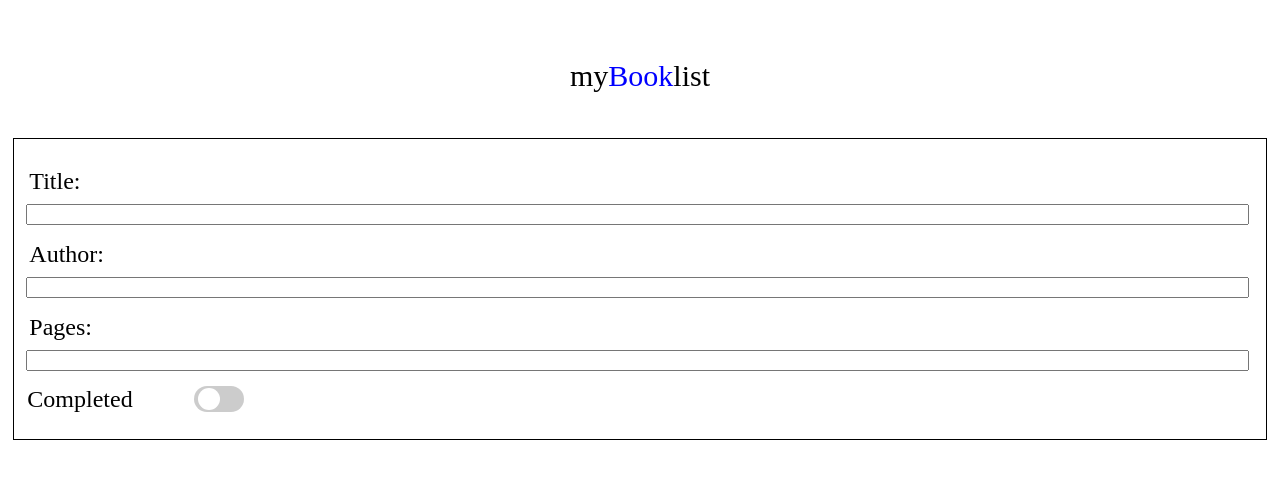
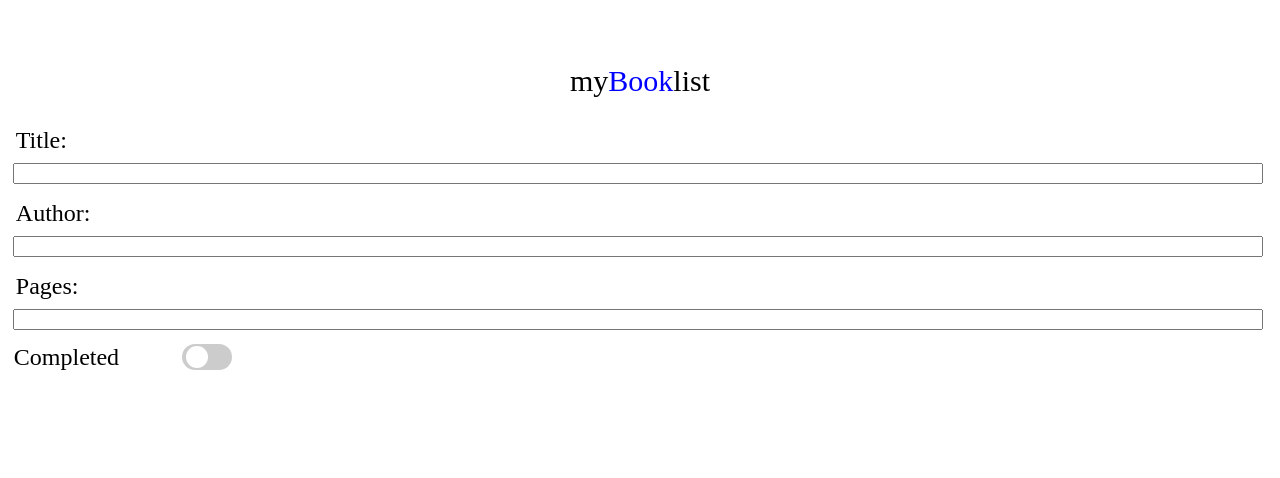
Before and after one commit to Michaelleojacob/mybooklistv2, a website built with webpack: page src/template.html in a window 1280 px wide. Built offline with nearby package versions, Linux system fonts and the light colour scheme.

Commit message:
changed some small styling stuff

```diff
--- a/src/header/header.css
+++ b/src/header/header.css
@@ -2,9 +2,8 @@
 	display: flex;
 	justify-content: center;
 	align-items: center;
-	height: 100px;
 	width: 100%;
-	margin-top: 2%;
+	margin-top: 5%;
 	font-size: 30px;
 	font-family: 'Times New Roman', Times, serif;
 }
--- a/src/inputArea/input.css
+++ b/src/inputArea/input.css
@@ -1,8 +1,6 @@
 .inwrap {
 	display: flex;
-	margin: 1%;
 	height: 300px;
-	border: 1px solid black;
 	font-size: 24px;
 }
 .table {
```
Also changed, not shown: dist/index.bundle.js.
